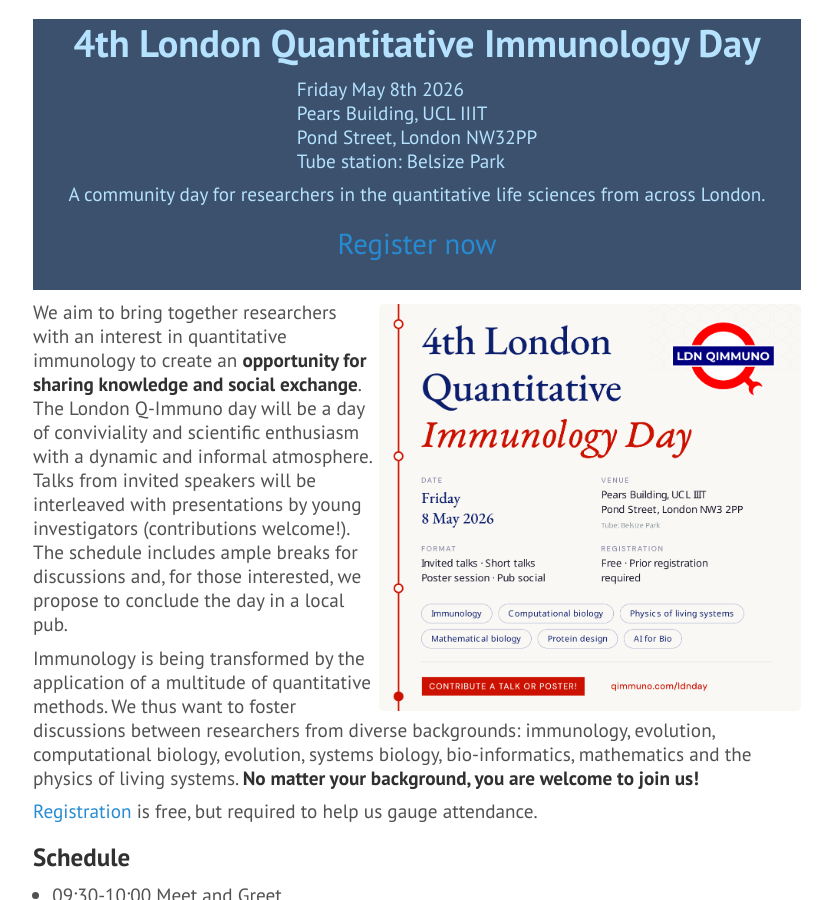
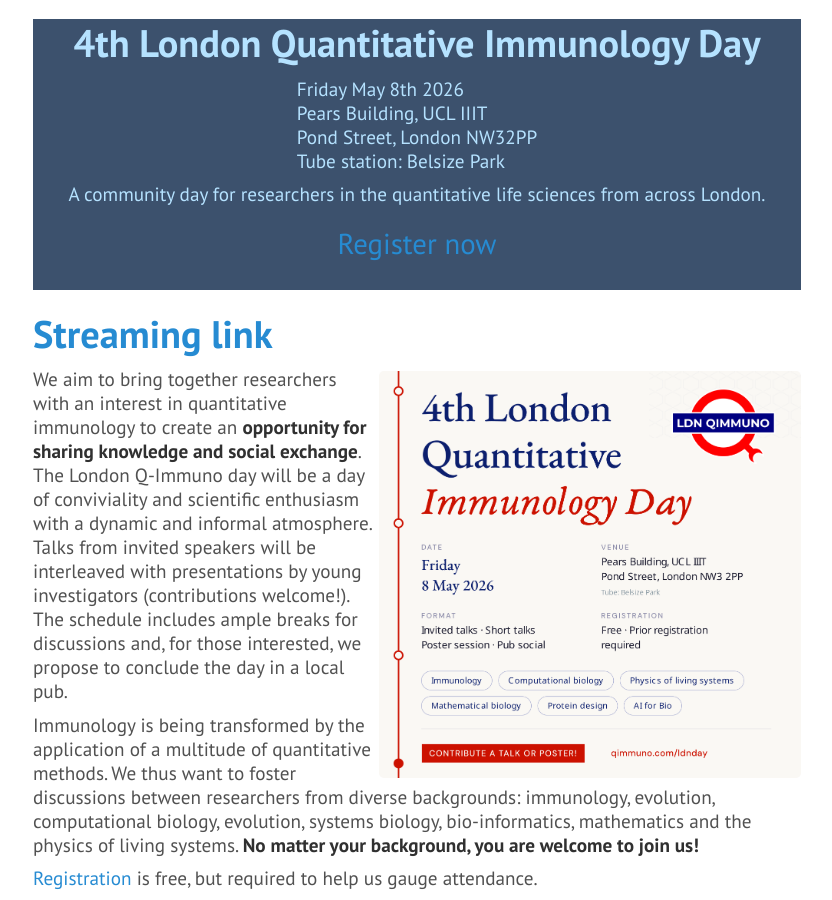
Before and after one commit to andim/andim.github.io, a Jekyll site: the page built from ldnday.md, in a window 1280 px wide and 900 px high. Shown: the whole window, without its empty margins (223-1055 px from the left). Built offline with Jekyll 4.4.1, drawn with Linux system fonts in a browser that asks for light colours; nearby versions of some CDN libraries; a script that is not in the unit is left out.

Commit message:
added streaming link

```diff
--- a/ldnday.md
+++ b/ldnday.md
@@ -35,6 +35,9 @@ subtitle: May 8th
 
   </p>
 </div>
+
+
+# [Streaming link](https://ucl.zoom.us/j/95061125724)
 
 <img style="max-width:55%;margin:0.2rem;padding-right:0;margin-right:0" src="../images/ldnday26.png" align="right">
 We aim to bring together researchers with an interest in quantitative immunology to create an **opportunity for sharing knowledge and social exchange**. The London Q-Immuno day will be a day of conviviality and scientific enthusiasm with a dynamic and informal atmosphere. Talks from invited speakers will be interleaved with presentations by young investigators (contributions welcome!). The schedule includes ample breaks for discussions and, for those interested, we propose to conclude the day in a local pub.
```
